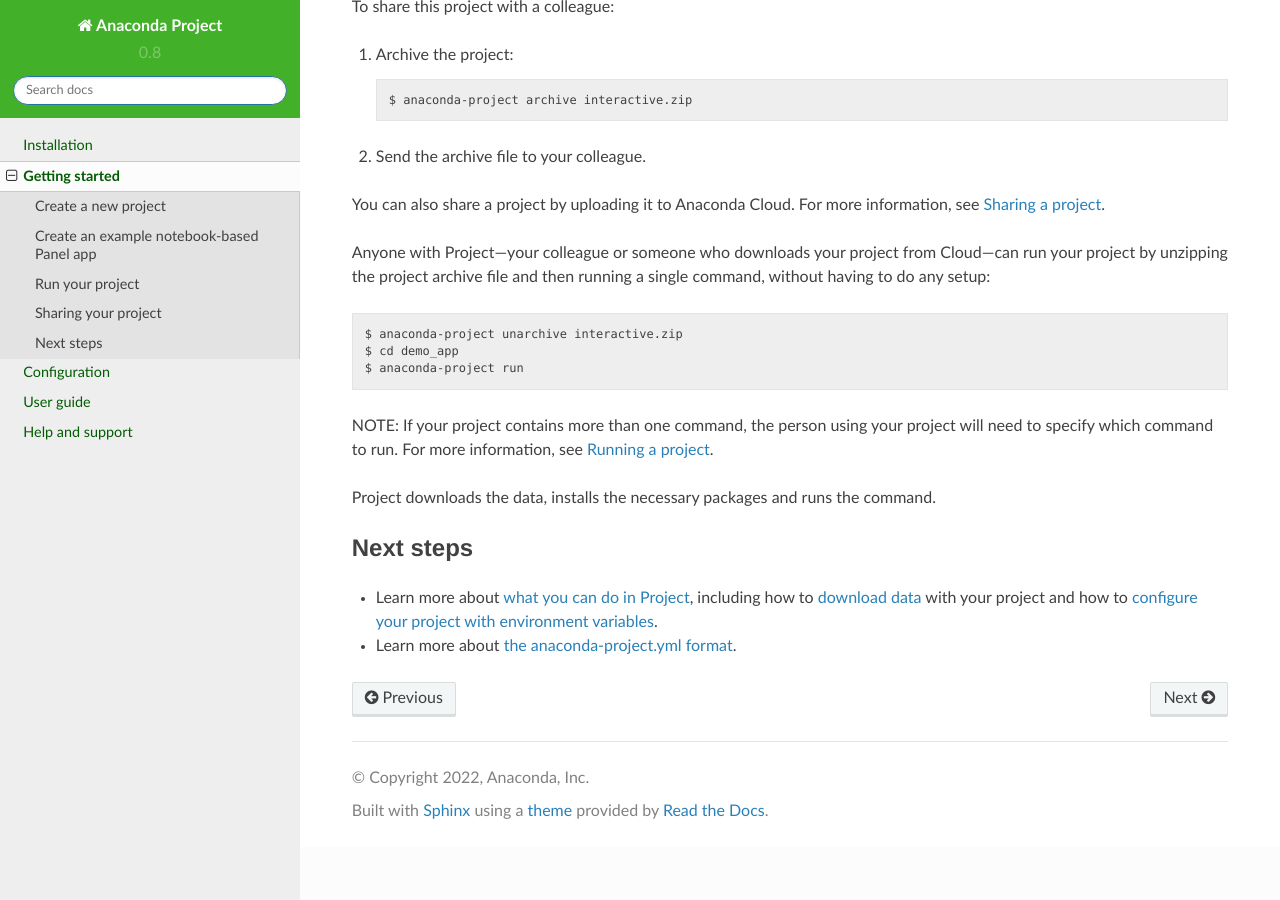
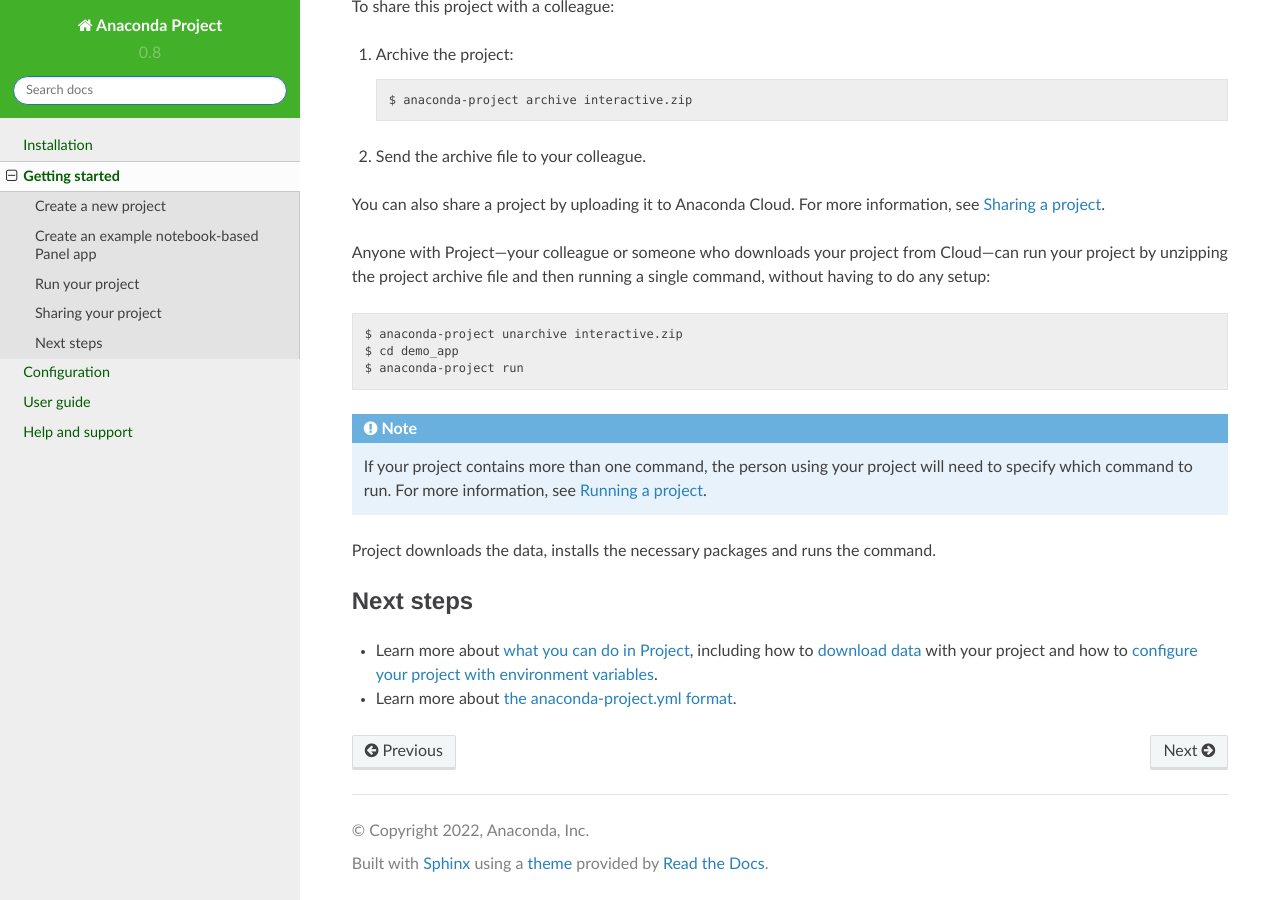
Before and after one commit to anaconda/anaconda-project, a Sphinx documentation site: the page built from docs/source/getting-started.rst, in a window 1280 px wide and 900 px high, scrolled down 2216 px. Built offline with Sphinx 7.4.7 and the Read the Docs theme 2.0.0, drawn with Linux system fonts in a browser that asks for light colours.

```diff
--- a/docs/source/getting-started.rst
+++ b/docs/source/getting-started.rst
@@ -123,9 +123,9 @@ having to do any setup::
      $ cd demo_app
      $ anaconda-project run
 
-NOTE: If your project contains more than one command, the person
-using your project will need to specify which command to run.
-For more information, see :doc:`user-guide/tasks/run-project`.
+.. note:: If your project contains more than one command, the person
+   using your project will need to specify which command to run.
+   For more information, see :doc:`user-guide/tasks/run-project`.
 
 Project downloads the data, installs the necessary packages and
 runs the command.
```
